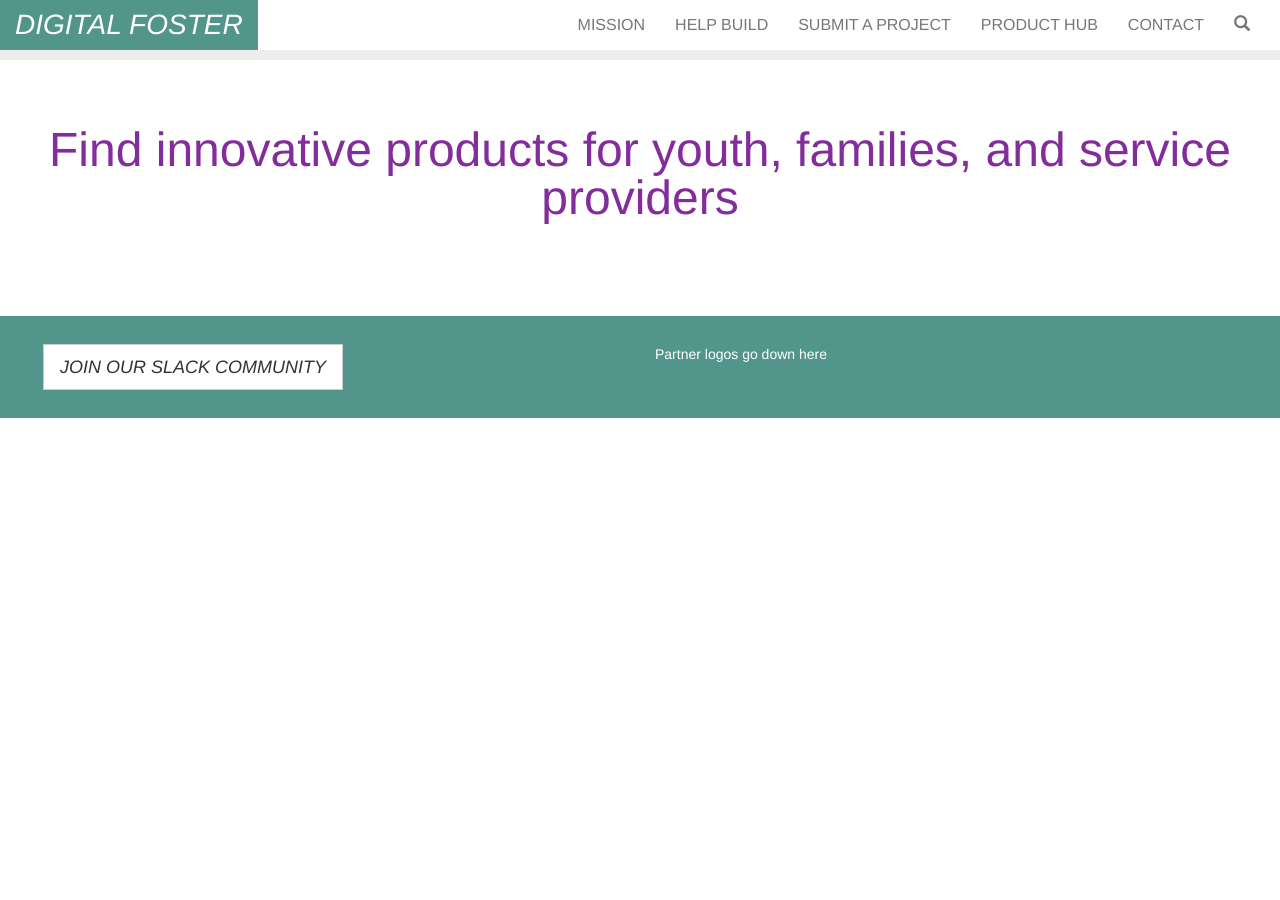
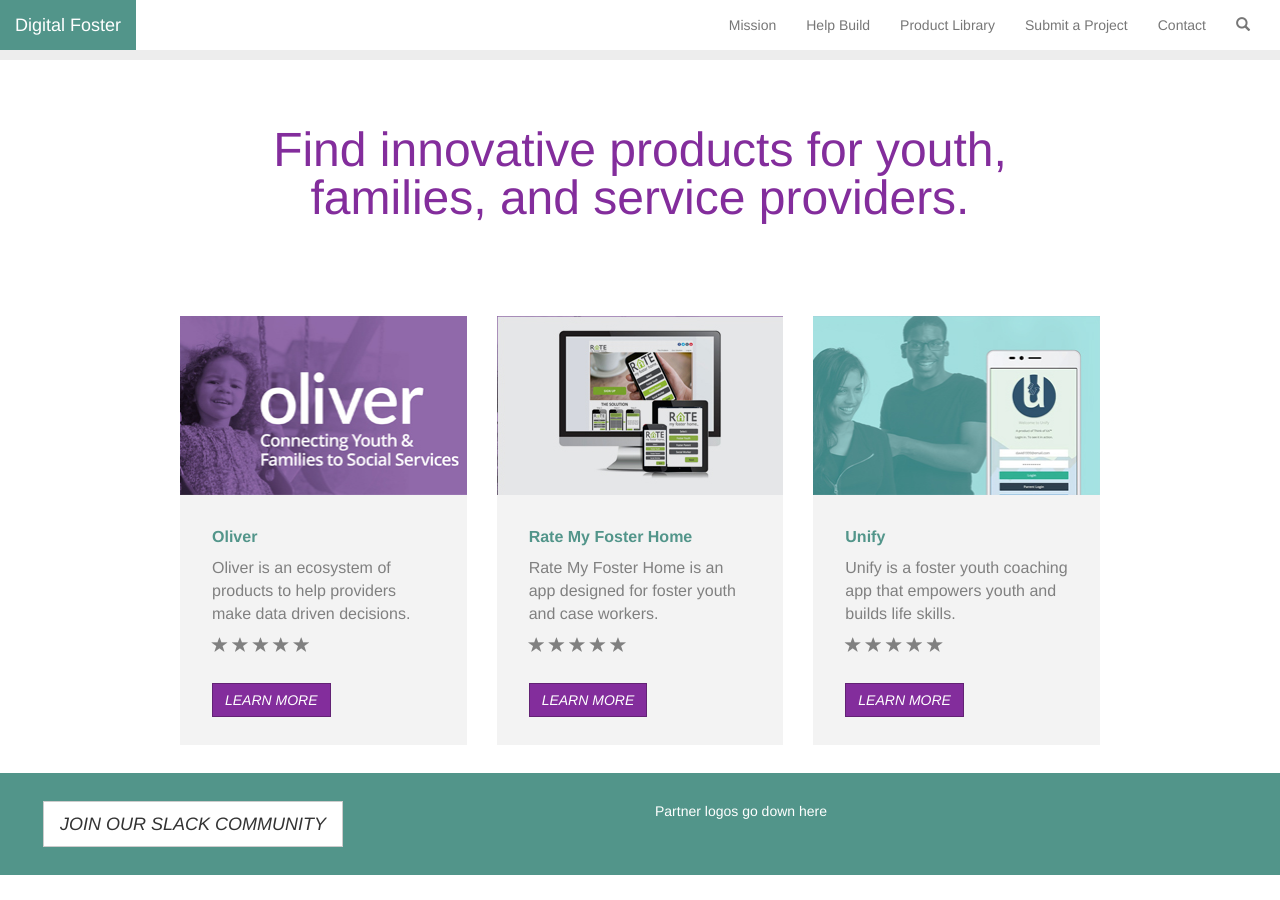
Before and after one commit to digital-foster/digitalfoster, a Jekyll site: the page built from products.html, in a window 1280 px wide. Built offline with Jekyll 4.4.1, drawn with Linux system fonts in a browser that asks for light colours.

Commit message:
Create product page and list

```diff
--- a/_includes/header.html
+++ b/_includes/header.html
@@ -21,11 +21,11 @@
         <ul class="nav navbar-nav navbar-right">
           <li><a href="/mission/">Mission</a></li>
           <li><a href="/projects/">Help Build</a></li>
+          <li><a href="/products/">Product Library</a></li>
           <li><a href="/submit/">Submit a Project</a></li>
-          <li><a href="/products/">Product Hub</a></li>
           <li><a href="https://presidentialinnovationfellows.gov/">Contact</a></li>
           <li>
-            <a href="/products/">
+            <a href="/search/">
               <span class="glyphicon glyphicon-search" aria-hidden="true"></span>
               <span class="sr-only">Search</span>
             </a>
--- /dev/null
+++ b/_products/oliver.md
@@ -0,0 +1,9 @@
+---
+title: Oliver
+short_description: Oliver is an ecosystem of products to help providers make data driven decisions.
+rating: 5
+image_url: /img/products/OliverThumbnail.jpg
+thumbnail_url: /img/products/OliverThumbnail.jpg
+---
+
+Details coming soon...
--- /dev/null
+++ b/_products/rate-my-foster-home.md
@@ -0,0 +1,9 @@
+---
+title: Rate My Foster Home
+short_description: Rate My Foster Home is an app designed for foster youth and case workers.
+rating: 5
+image_url: /img/products/RateMyFosterHomeThumbnail.jpg
+thumbnail_url: /img/products/RateMyFosterHomeThumbnail.jpg
+---
+
+Details coming soon...
--- /dev/null
+++ b/_products/unify.md
@@ -0,0 +1,19 @@
+---
+title: Unify
+short_description: Unify is a foster youth coaching app that empowers youth and builds life skills.
+rating: 5
+image_url: /img/products/UnifyLarge_ForProductPage.jpg
+thumbnail_url: /img/products/UnifyThumbnail.jpg
+---
+
+## think of us
+<http://thinkof-us.org/project/unify-app/>
+
+## description
+Think of Us is currently developing an evidence-informed coaching app called Unify, which provides young people with interactive videos, self-coaching activities, and planning tools to help them identify and set personal goals, while also providing a framework to achieve them. Through the platform, users become equipped to face everyday challenges, such as renting an apartment or reconnecting with biological family. The app also connects the young person with advocates and care providers, forming a personal support network. The Santa Clara County Department of Children and Families and the Washington D.C Department of Behavioral Health, have agreed to pilot Unify.
+
+## Potential impact
+Potential impact and who it would impact goes here.
+
+## contact
+<youremail.adress@email.com>
--- a/css/main.scss
+++ b/css/main.scss
@@ -53,18 +53,12 @@ h1 {
 .navbar {
   background-color: white;
   border: 0;
-  font-size: 16px;
-  font-weight: 500;
   margin-bottom: 0;
-  text-transform: uppercase;
 }
 
 .navbar-brand {
   background-color: $primary-color !important;
   color: white !important;
-  font-size: 28px;
-  font-style: italic;
-  text-transform: uppercase;
 }
 
 footer {
@@ -129,7 +123,6 @@ footer {
 .projects header,
 .products header,
 .submit header {
-  border-top: 10px #EDEDED solid;
   padding: 3em;
   text-align: center;
 
@@ -139,6 +132,7 @@ footer {
     font-weight: 300;
     line-height: 1em;
     margin: .5em auto;
+    max-width: 800px;
   }
 
   p {
@@ -149,6 +143,15 @@ footer {
   }
 }
 
+.product,
+.project,
+.projects header,
+.products header,
+.submit header {
+  border-top: 10px #EDEDED solid;
+}
+
+.products,
 .projects {
   .container {
     max-width: 950px;
@@ -159,7 +162,8 @@ footer {
     margin-top: 2em;
 
     .details {
-      min-height: 340px;
+      font-size: 16px;
+      min-height: 375px;
       padding: 2em;
       padding-bottom: 70px;
       position: relative;
@@ -177,6 +181,7 @@ footer {
     h2 {
       color: $primary-color;
       font-size: 16px;
+      font-weight: 600;
       line-height: 20px;
       margin-top: 0;
     }
@@ -190,7 +195,33 @@ footer {
   }
 }
 
+.products .card .details {
+  min-height: 250px;
+}
+
+.product {
+  padding-top: 2em;
+
+  img {
+    max-width: 100%;
+  }
+
+  h1 {
+    color: $secondary-color;
+    font-size: 48px;
+    font-weight: 300;
+  }
+
+  h2 {
+    color: $primary-color;
+    font-size: 18px;
+    text-transform: uppercase;
+  }
+}
+
 .project {
+  padding-top: 1em;
+
   header .btn {
     margin-top: 1em;
     font-size: 28px;
--- a/index.html
+++ b/index.html
@@ -74,7 +74,7 @@
           geeks: we need you to help improve services and make a
           difference in children's lives.
         </p>
-        <a href="/projects/" class="btn btn-primary-alt">Start Building</a>
+        <a href="/projects/" class="btn btn-primary-alt">Start Now</a>
       </div>
 
       <div class="col-md-4">
@@ -84,7 +84,7 @@
           families, and service providers to help strengthen families and
           find safety, permanency, and wellbeing faster for youth.
         </p>
-        <a href="/products/" class="btn btn-primary-alt">Browse Products</a>
+        <a href="/search/" class="btn btn-primary-alt">Search Now</a>
       </div>
 
       <div class="col-md-4">
@@ -94,7 +94,7 @@
           but need additional resources to build it? Fill out our request
           form and submit it today.
         </p>
-        <a href="/submit/" class="btn btn-primary-alt">Submit Idea</a>
+        <a href="/submit/" class="btn btn-primary-alt">Submit Now</a>
       </div>
     </div>
   </div>
--- a/products.html
+++ b/products.html
@@ -4,8 +4,34 @@ title: Products
 
 <section class="products">
   <header>
-    <h1>
-      Find innovative products for youth, families, and service providers
-    </h1>
+    <h1>Find innovative products for youth, families, and service providers.</h1>
   </header>
+
+  <div class="container">
+    <div class="row">
+      {% for product in site.products %}
+      <div class="col-md-4">
+        <div class="card">
+          <a href="{{ product.url }}">
+            <img src="{{ product.thumbnail_url }}" alt="{{ product.title }}">
+          </a>
+          <div class="details">
+            <h2>{{ product.title }}</h2>
+            <p class="short-description">{{ product.short_description }}</p>
+            <div class="rating">
+              {% for i in (1..product.rating) %}
+              <span class="glyphicon glyphicon-star" aria-hidden="true"></span>
+              {% endfor %}
+              <span class="sr-only">Rating: {{ product.rating }}</span>
+            </div>
+            <a href="{{ product.url }}" class="btn btn-primary-alt">Learn More</a>
+          </div>
+        </div>
+      </div>
+      <!-- ugly hack: the number of entries in this cycle must match
+           the number of columns in this grid row -->
+      {% cycle '', '', '</div><div class="row">' %}
+      {% endfor %}
+    </div>
+  </div>
 </section>
--- a/projects.html
+++ b/projects.html
@@ -4,7 +4,7 @@ title: Projects
 
 <section class="projects">
   <header>
-    <h1>Help Build Something Meaningful</h1>
+    <h1>Help build something meaningful.</h1>
     <p>
       Are you a technologist with hard skills and a heart of gold?
       Check out the available projects below to find one for you.
```
Also changed, not shown: _layouts/product.html (+17 -6 lines), _products/acme.md (deleted, +0 -3 lines), img/products/OliverThumbnail.jpg (added), img/products/RateMyFosterHomeThumbnail.jpg (added), img/products/SubmitYourProductThumbnail.jpg (added), img/products/UnifyLarge_ForProductPage.jpg (added), img/products/UnifyThumbnail.jpg (added).
